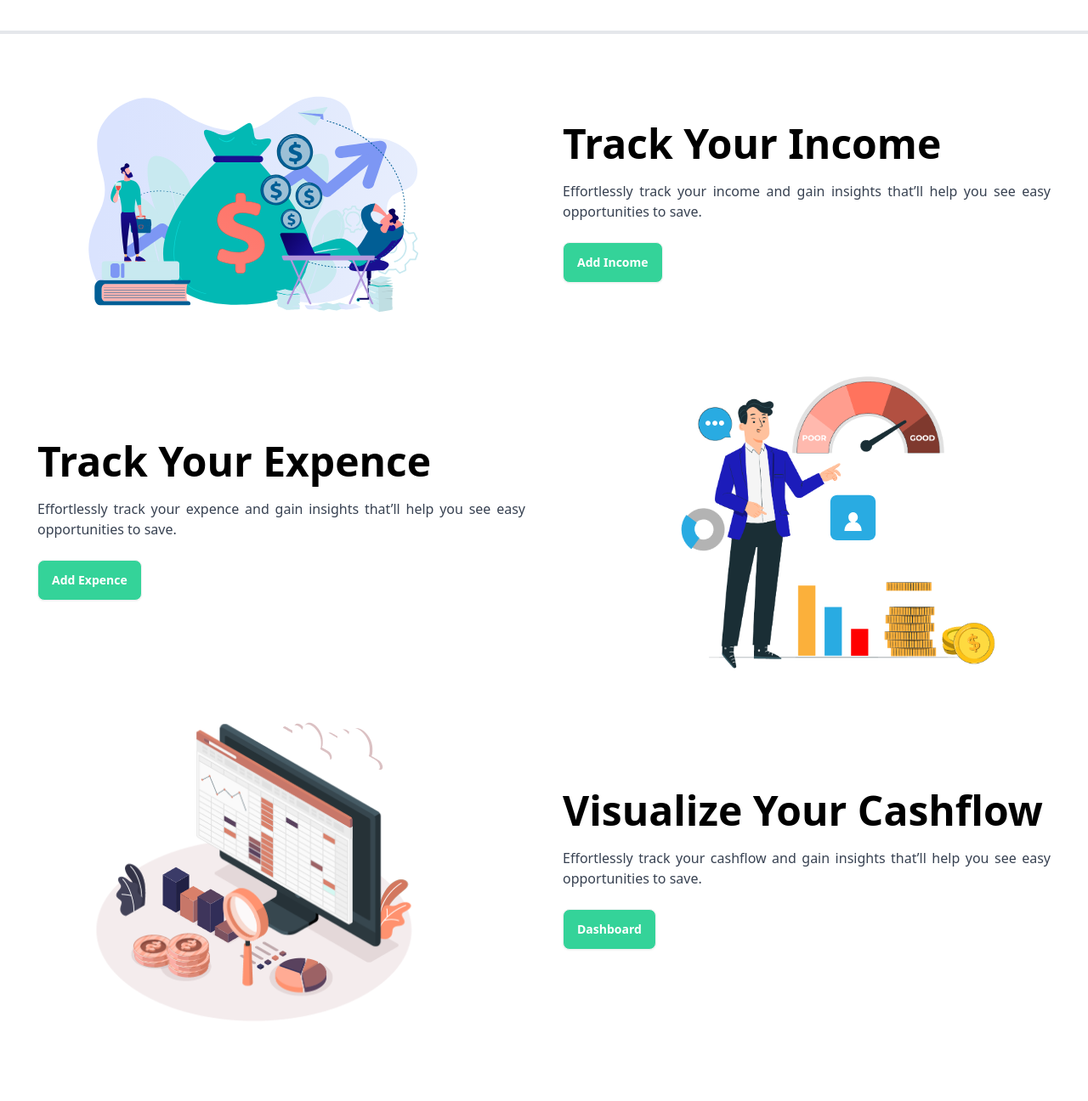
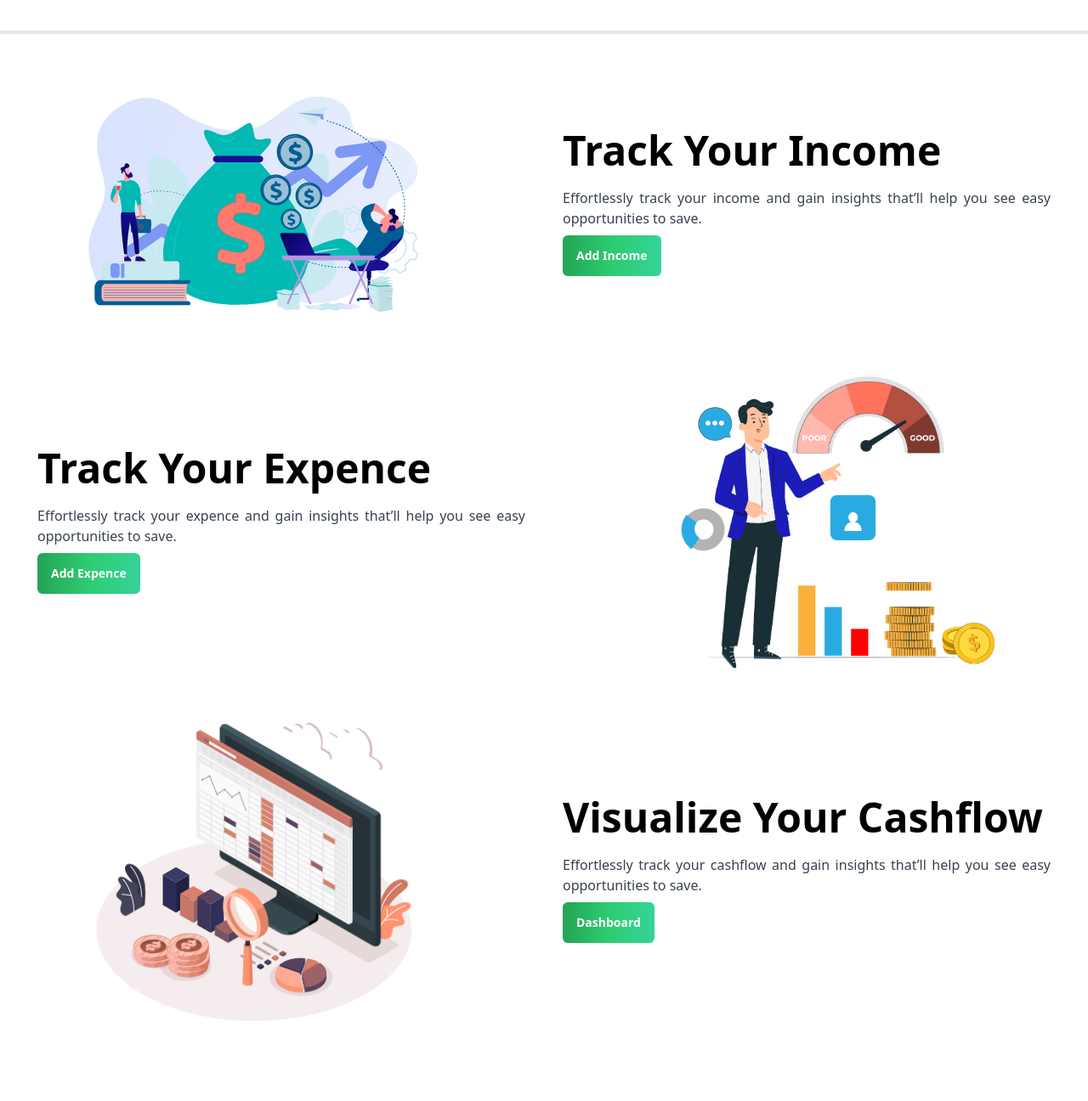
Before and after one commit to NFRIDOY/Asset-Hexa, a React (Vite) app: page / in a window 1280 px wide. Shown: the part 788-2084 px from the top of the page at 85% size. Built offline with nearby package versions, Linux system fonts and the light colour scheme; no server answers.

Commit message:
button changed

```diff
--- a/src/CodePiece/Navrouts.jsx
+++ b/src/CodePiece/Navrouts.jsx
@@ -87,11 +87,14 @@ const Navrouts = () => {
 
 						<div className="">
 							<div className="flex gap-2 ">
+
 								<Link to="/dashboard/overView">
-									<button className="btn border-primaryColor hover:bg-primaryColor bg-primaryColor text-white  btn-outline rounded-none ">
+									<button className="btn bg-gradient-to-r from-[#23A455] via-[#2ecc71] to-[#34D399] hover:border-none  border-none hover:bg-primaryColor  text-white  btn-outline rounded-none ">
 										Dashboard
 									</button>
 								</Link>
+
+
 								<button
 									onClick={() => logOut()}
 									className="btn hidden md:block hover:border-primaryColor hover:bg-primaryColor hover:text-white btn-outline rounded-none  text-primaryColor "
@@ -101,7 +104,10 @@ const Navrouts = () => {
 							</div>
 						</div>
 					) : (
-						<Link to="/login" className="btn  btn-outline hover:border-primaryColor hover:bg-primaryColor hover:text-white btn-outline rounded-none  text-primaryColor ">
+						<Link
+							to="/login"
+							className="btn  btn-outline hover:border-primaryColor hover:bg-primaryColor hover:text-white btn-outline rounded-none  text-primaryColor "
+						>
 							Login
 						</Link>
 					)}
--- a/src/Pages/Home/About/WhoWeAre.jsx
+++ b/src/Pages/Home/About/WhoWeAre.jsx
@@ -40,7 +40,7 @@ const WhoWeAre = () => {
               journey to wealth and freedom.
             </p>
             <Link to="">
-              <button className="btn  text-white bg-emerald-400 mt-4 md:mt-6">
+              <button className="btn bg-gradient-to-r from-[#23A455] via-[#2ecc71] to-[#34D399] hover:border-none  border-none hover:bg-primaryColor  text-white  btn-outline  mt-2 ">
                 Contact us
               </button>
             </Link>
--- a/src/Pages/Home/FeatureHome.jsx
+++ b/src/Pages/Home/FeatureHome.jsx
@@ -43,7 +43,7 @@ const FeatureHome = () => {
               see easy opportunities to save.
             </p>
             <Link to="">
-              <button className="btn  text-white bg-emerald-400 mt-4 md:mt-6">
+              <button className="btn bg-gradient-to-r from-[#23A455] via-[#2ecc71] to-[#34D399] hover:border-none  border-none hover:bg-primaryColor  text-white  btn-outline  mt-2 rounded-md">
                 Add Income
               </button>
             </Link>
@@ -83,7 +83,7 @@ const FeatureHome = () => {
               see easy opportunities to save.
             </p>
             <Link to="">
-              <button className="btn  text-white bg-emerald-400 mt-4 md:mt-6">
+              <button className="btn bg-gradient-to-r from-[#23A455] via-[#2ecc71] to-[#34D399] hover:border-none  border-none hover:bg-primaryColor  text-white  btn-outline  mt-2 rounded-md">
                 Add Expence
               </button>
             </Link>
@@ -119,7 +119,7 @@ const FeatureHome = () => {
               you see easy opportunities to save.
             </p>
             <Link to="">
-              <button className="btn  text-white bg-emerald-400 mt-4 md:mt-6">
+              <button className="btn bg-gradient-to-r from-[#23A455] via-[#2ecc71] to-[#34D399] hover:border-none  border-none hover:bg-primaryColor  text-white  btn-outline  mt-2 rounded-md">
                 Dashboard
               </button>
             </Link>
```
